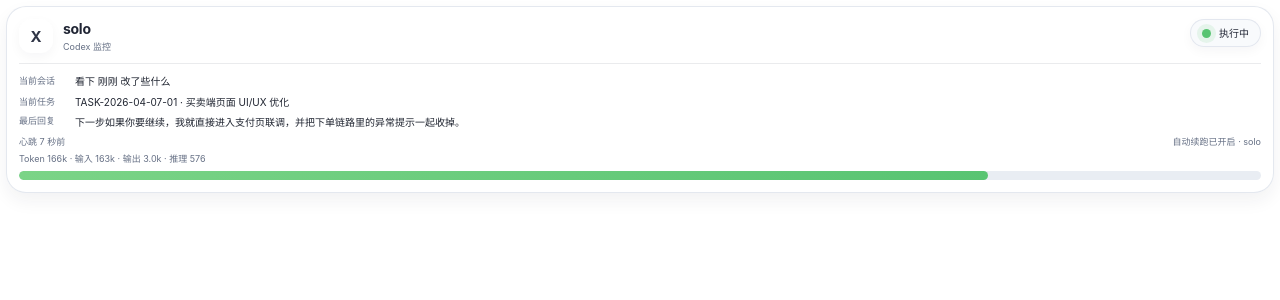
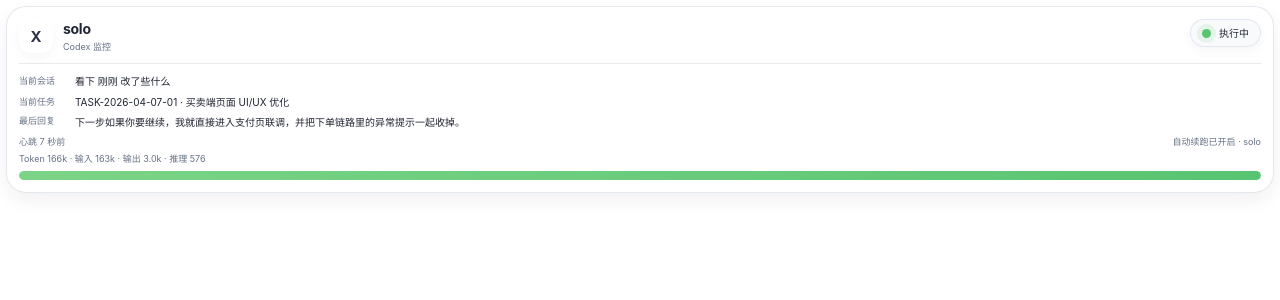
Before and after one commit to beyond-snail/workflow-skills, a React (Vite) app in the folder workflow-statusbar/: page / in a window 1280 px wide. Shown: the top 300 px of the page. Built offline with nearby package versions, Linux system fonts and the light colour scheme.

Commit message:
fix: 使用真实 workflow 任务进度

```diff
--- a/workflow-statusbar/src/components/StatusCard.tsx
+++ b/workflow-statusbar/src/components/StatusCard.tsx
@@ -1,5 +1,6 @@
 import type { ProjectSnapshot, RuntimeState } from "../lib/types";
 import { codexStatusLabels } from "../lib/codex-labels";
+import { isWorkflowLinked, parseTaskProgress } from "../lib/progress";
 
 type StatusCardProps = {
   state: RuntimeState;
@@ -22,7 +23,7 @@ function formatToken(value: number) {
 
 export function StatusCard({ state, project, compact = false }: StatusCardProps) {
   const hasProject = Boolean(project);
-  const isWorkflowLinked = Boolean(project && project.workflow_stage !== "unknown");
+  const workflowLinked = isWorkflowLinked(project);
   const activeThreadName = state.codex.active_thread_name || "等待活跃线程";
   let autoResumeCopy = "未接入 workflow";
   if (project) {
@@ -78,28 +79,11 @@ export function StatusCard({ state, project, compact = false }: StatusCardProps)
     : projectLine
       ? "Codex 监控"
       : "打开项目后自动开始监控";
-  const progressRatio =
-    compact
-      ? project?.workflow_stage === "execution"
-        ? 68
-        : project?.workflow_stage === "requirement"
-          ? 44
-          : project?.workflow_stage === "done"
-            ? 100
-            : 18
-      : state.codex.status === "running"
-      ? 78
-      : state.codex.status === "waiting_input"
-        ? 52
-        : state.codex.status === "stalled"
-          ? 34
-          : state.codex.status === "offline"
-            ? 8
-            : 18;
+  const progressRatio = project && workflowLinked ? parseTaskProgress(project.progress_label) : null;
 
   const displayStatus = compact && project ? project.codex_status : state.codex.status;
   const displayStatusLabel =
-    compact && project && !isWorkflowLinked && project.codex_status === "stalled"
+    compact && project && !workflowLinked && project.codex_status === "stalled"
       ? "等待中"
       : codexStatusLabels[displayStatus];
 
@@ -155,9 +139,11 @@ export function StatusCard({ state, project, compact = false }: StatusCardProps)
         {tokenLine}
       </div>
 
-      <div className="progress-track">
-        <div className="progress-fill" style={{ width: `${progressRatio}%` }} />
-      </div>
+      {progressRatio !== null ? (
+        <div className="progress-track">
+          <div className="progress-fill" style={{ width: `${progressRatio}%` }} />
+        </div>
+      ) : null}
     </section>
   );
 }
--- /dev/null
+++ b/workflow-statusbar/src/lib/progress.ts
@@ -0,0 +1,25 @@
+import type { ProjectSnapshot } from "./types";
+
+export function isWorkflowLinked(project: ProjectSnapshot | null | undefined) {
+  return Boolean(project && project.workflow_stage !== "unknown");
+}
+
+export function parseTaskProgress(progressLabel?: string | null) {
+  if (!progressLabel) {
+    return null;
+  }
+
+  const match = progressLabel.match(/任务\s*(\d+)\s*\/\s*(\d+)/);
+  if (!match) {
+    return null;
+  }
+
+  const current = Number(match[1]);
+  const total = Number(match[2]);
+  if (!Number.isFinite(current) || !Number.isFinite(total) || total <= 0) {
+    return null;
+  }
+
+  const ratio = Math.round((Math.min(current, total) / total) * 100);
+  return Math.max(0, Math.min(ratio, 100));
+}
```
Also changed, not shown: workflow-statusbar/src/components/FocusCard.tsx (+10 -6 lines), workflow-statusbar/src/components/ProjectGroups.tsx (+10 -12 lines).
